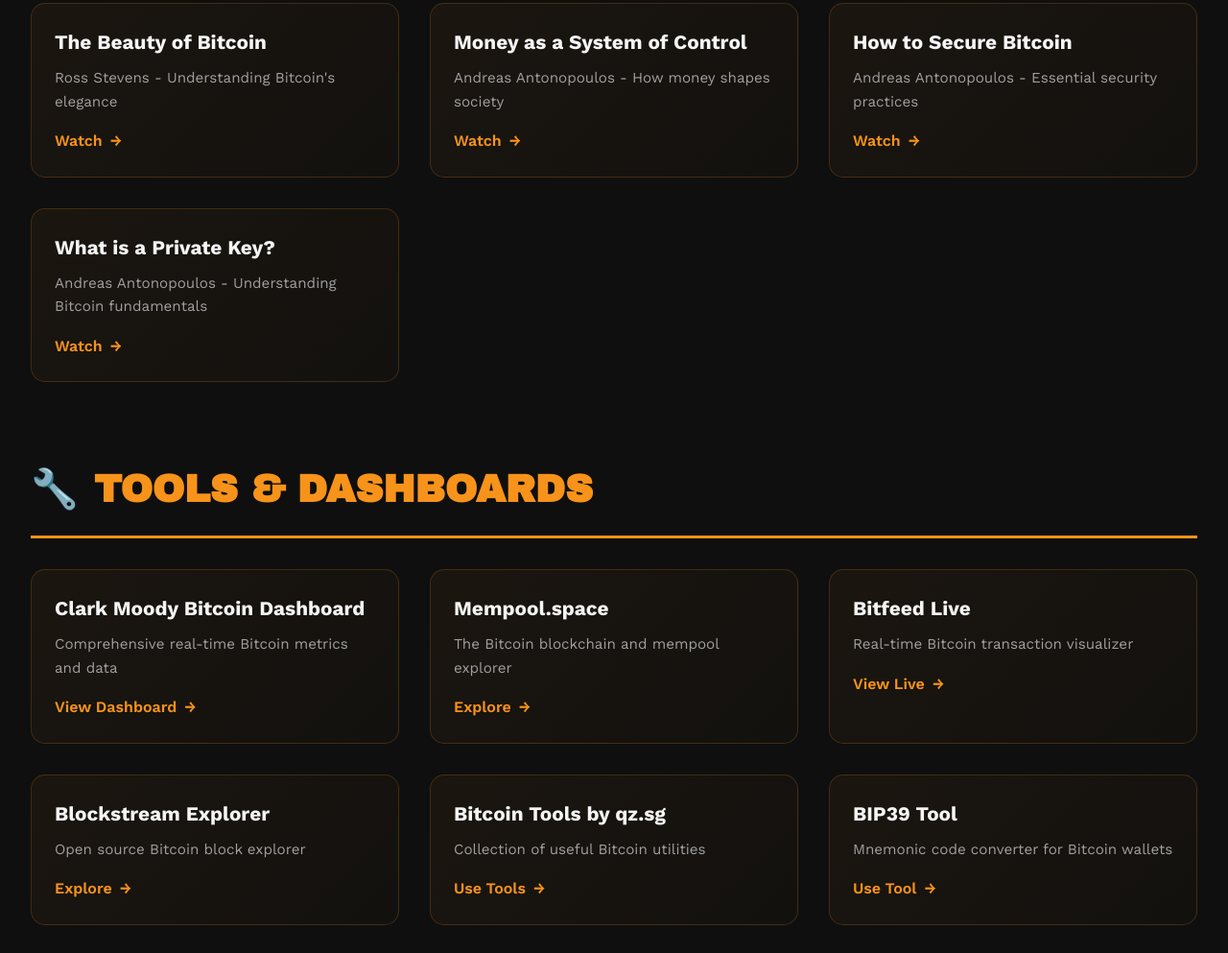
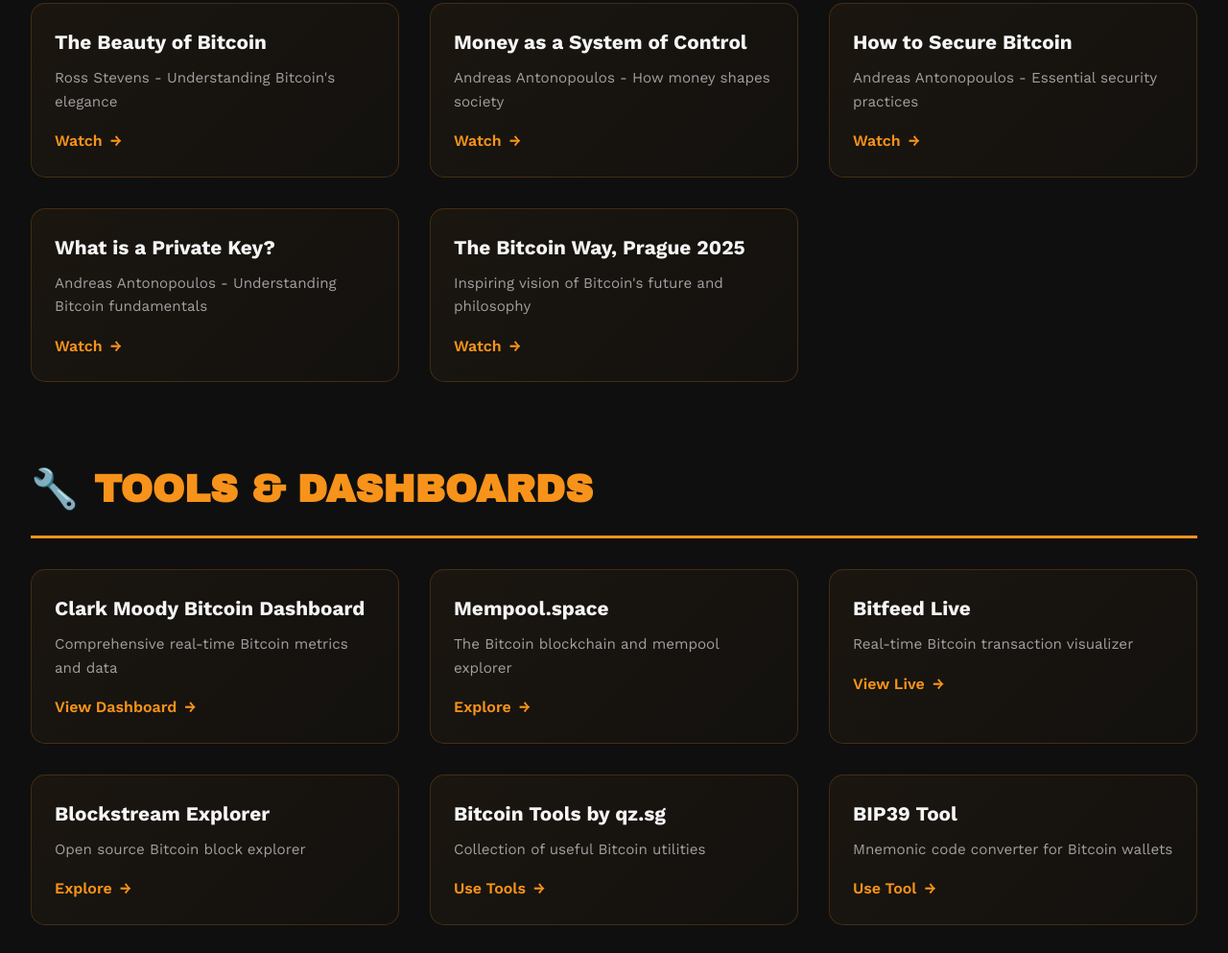
Before and after one commit to bryan4891/welikethecoin, a plain HTML site: page index.html in a window 1280 px wide. Shown: the part 4420-5413 px from the top of the page at 96% size. Drawn offline with nearby package versions, Linux system fonts and the light colour scheme; no server answers.

Commit message:
Update index.html

```diff
--- a/index.html
+++ b/index.html
@@ -836,6 +836,12 @@
                     <a href="https://www.youtube.com/watch?v=xxfUpIV9wRI" target="_blank">Watch</a>
                 </div>
 
+                <div class="resource-card" data-category="videos">
+                    <h3>The Bitcoin Way, Prague 2025</h3>
+                    <p>Inspiring vision of Bitcoin's future and philosophy</p>
+                    <a href="https://www.youtube.com/watch?v=SgEqfFHfNGs" target="_blank">Watch</a>
+                </div>
+
             </div>
         </section>
 
```
